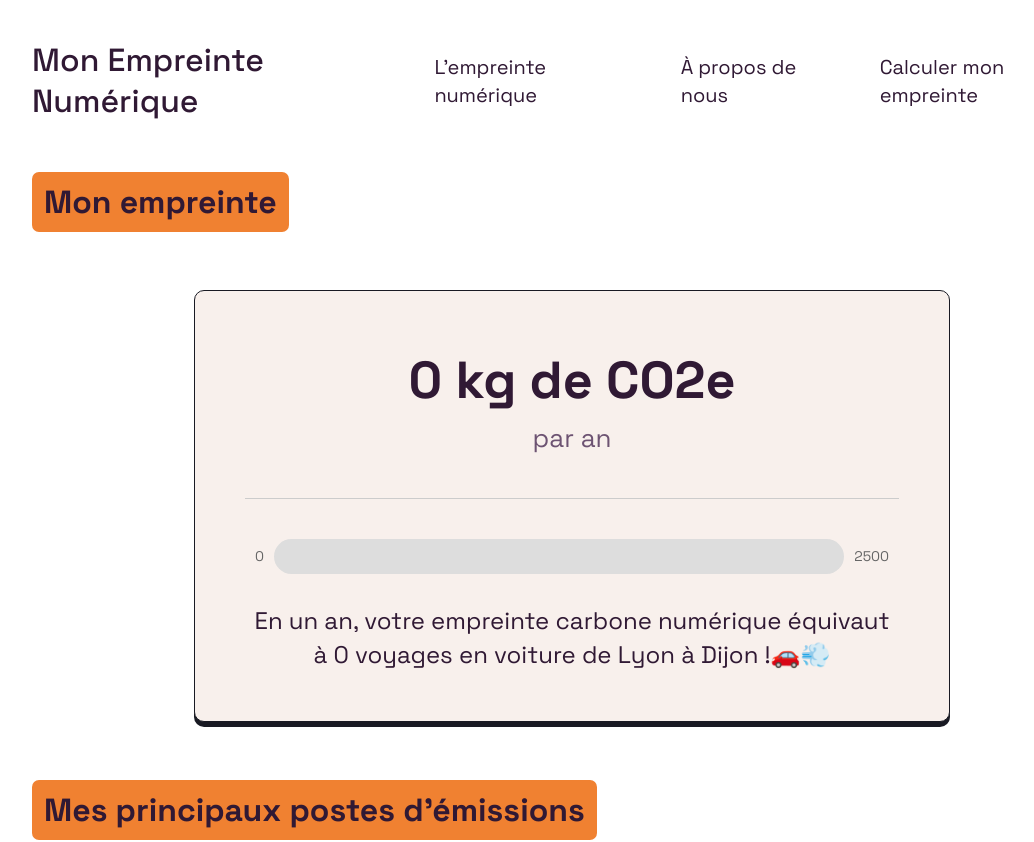
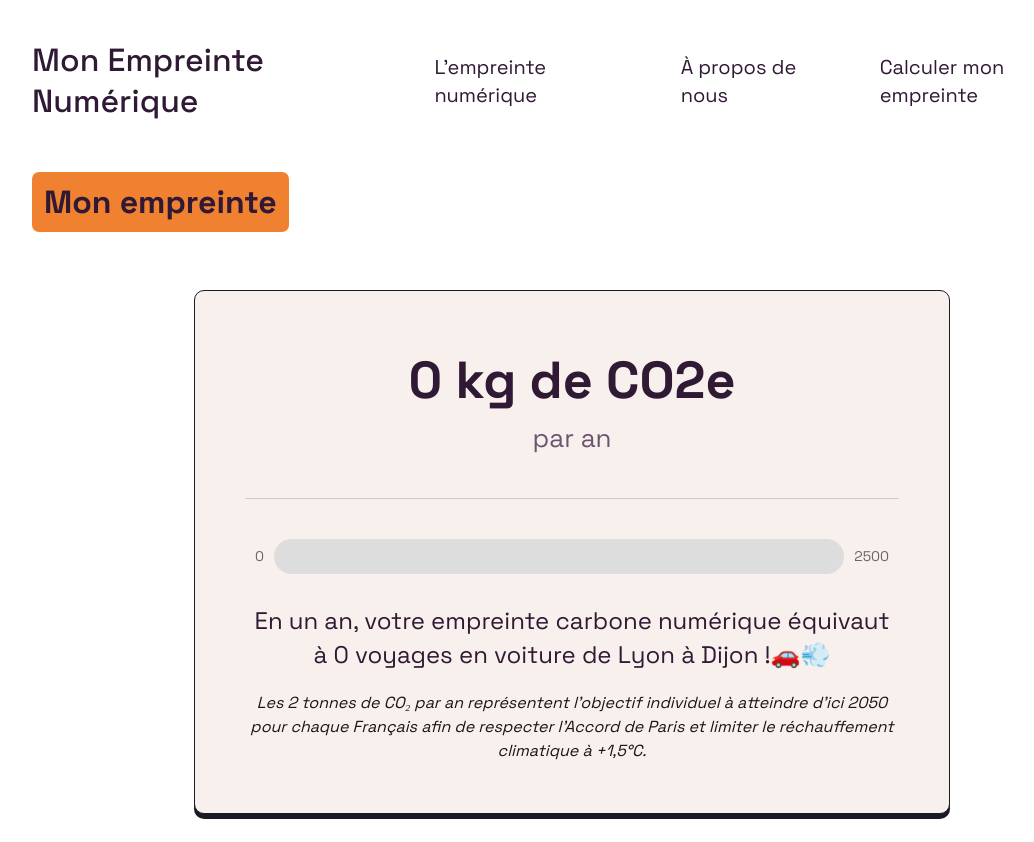
Before and after one commit to jbytes503/mon-empreinte-numerique, a Next.js app in the folder front/: page /bilan in a window 1280 px wide. Shown: the top 842 px of the page, without its empty margins (68-1102 px from the left). Built offline with nearby package versions, Linux system fonts and the light colour scheme.

Commit message:
fix(presentation): correction of some words and adding of news informations

```diff
--- a/front/src/app/bilan/page.tsx
+++ b/front/src/app/bilan/page.tsx
@@ -123,6 +123,46 @@ function BilanPageContent() {
                 id: 11,
                 text: "Petits gestes, grand impact ! 🌍✨ \nAdoptez ces bonnes pratiques et partagez-les avec votre entourage pour amplifier l'effet positif !",
             },
+            {
+                id: 12,
+                text: '🔌 Pensez à éteindre votre ordinateur\n\nÉteindre son ordinateur tous les soirs peut réduire sa consommation énergétique de 25 %. Un geste simple pour la planète !',
+            },
+            {
+                id: 13,
+                text: '🗂️ Évitez les fenêtres multiples\n\nFermer les onglets inutiles sur votre ordinateur permet de réduire sa consommation énergétique de 20 %.',
+            },
+            {
+                id: 14,
+                text: '📡 Arrêtez vos box Internet\n\nSaviez-vous qu’une box consomme autant d’électricité qu’un réfrigérateur branché 24h/24 ? Éteignez-la lorsque vous ne l’utilisez pas, c’est un petit geste qui fait une grande différence !',
+            },
+            {
+                id: 15,
+                text: '💻 Éteignez votre PC\n\nUn ordinateur en veille consomme 20 % à 40 % de son énergie en marche. Éteignez-le pour éviter ce gaspillage et réduire votre empreinte énergétique.',
+            },
+            {
+                id: 16,
+                text: '⚡ Débranchez vos PC\n\nUn ordinateur éteint mais laissé branché consomme encore 70 Wh par jour. Si vous ne l’utilisez pas, pensez à le débrancher pour économiser de l’énergie.',
+            },
+            {
+                id: 17,
+                text: '♻️ Gardez vos appareils plus longtemps\n\nGarder un ordinateur ou une tablette 4 ans au lieu de 2 améliore de 50 % son bilan environnemental. Prolongez leur durée de vie pour limiter l’impact écologique.',
+            },
+            {
+                id: 18,
+                text: '🛡️ Prenez soin de vos équipements\n\nUtilisez une housse pour transporter votre ordinateur et protégez votre smartphone avec une coque et un film pour prolonger leur durée de vie et limiter le besoin de remplacement.',
+            },
+            {
+                id: 19,
+                text: '📦 Optimisez la taille de vos fichiers\n\nCompressez vos pièces jointes et vos documents avant de les envoyer ou de les stocker dans le cloud. Vous pouvez réduire leur taille jusqu’à 80 % et limiter l’impact environnemental de leur stockage.',
+            },
+            {
+                id: 20,
+                text: '🔍 Évaluez l’utilité d’une recherche IA\n\nPour des recherches factuelles, préférez les moteurs de recherche classiques, beaucoup moins énergivores que les IA génératives.',
+            },
+            {
+                id: 21,
+                text: '🤖 Utilisez la bonne IA\n\nPrivilégiez une IA spécifique (traduction, correction orthographique) plutôt qu’une IA générative lorsque cela est possible, afin de réduire la consommation d’énergie.',
+            },
         ];
 
         const shuffleArray = (array: typeof allTips) => {
--- a/front/src/app/calculator/page.tsx
+++ b/front/src/app/calculator/page.tsx
@@ -135,7 +135,11 @@ const smartphoneBrandOptions = [
 const computerTypeOptions = [
     { id: 'portable', value: 'portable', label: 'Portable' },
     { id: 'bureau', value: 'bureau', label: 'Fixe Pro' },
-    { id: 'perso', value: 'perso', label: 'Fixe Perso' },
+    {
+        id: 'perso',
+        value: 'perso',
+        label: 'Fixe Perso (eh oui, les tours gaming comptent aussi !)',
+    },
 ];
 
 const computerBrandOptions = [
@@ -506,7 +510,8 @@ export default function Page() {
                 <p>
                     <em>
                         Plus vous remplissez d'informations, plus votre résultat
-                        sera précis !
+                        sera précis ! Vos données ne sont ni stockées ni
+                        revendues.
                     </em>
                 </p>
             </div>
@@ -961,7 +966,7 @@ export default function Page() {
                         />
                         <SelectInput
                             id="messaging-socialMediaShares"
-                            label="Combien de photos ou vidéos partagés par jour sur les réseaux sociaux ? (et oui envoyer un snap ça compte)"
+                            label="Combien de photos ou vidéos partagez-vous par jour sur les réseaux sociaux ? (et oui envoyer un snap ça compte)"
                             options={socialMediaSharesOptions}
                             value={
                                 (formData.messaging as MessagingFormData)
--- a/front/src/app/components/result/result.module.css
+++ b/front/src/app/components/result/result.module.css
@@ -62,6 +62,10 @@
     font-size: 24px;
     color: #301934;
     line-height: 1.4;
+    margin-bottom: 20px;
+}
+.info {
+    font-style: italic;
 }
 
 .smileys {
--- a/front/src/app/components/result/result.tsx
+++ b/front/src/app/components/result/result.tsx
@@ -21,9 +21,7 @@ const CarbonFootprint: React.FC<CarbonFootprintProps> = ({
                 </div>
                 <div className={styles['time-period']}>par an</div>
             </div>
-
             <hr className={styles['custom-hr']} />
-
             <div className={styles['scale-container']}>
                 <div className={styles['scale-min']}>0</div>
                 <div className={styles['scale-bar']}>
@@ -34,12 +32,17 @@ const CarbonFootprint: React.FC<CarbonFootprintProps> = ({
                 </div>
                 <div className={styles['scale-max']}>{maxScale}</div>
             </div>
-
             <div className={styles['comparison']}>
                 En un an, votre empreinte carbone numérique équivaut à{' '}
                 {tripComparison} voyages en voiture de Lyon à Dijon !
                 <span className={styles['smileys']}>🚗💨</span>
             </div>
+            <span className={styles['info']}>
+                Les 2 tonnes de CO₂ par an représentent l’objectif individuel à
+                atteindre d’ici 2050 pour chaque Français afin de respecter
+                l’Accord de Paris et limiter le réchauffement climatique à
+                +1,5°C.
+            </span>
         </div>
     );
 };
```
